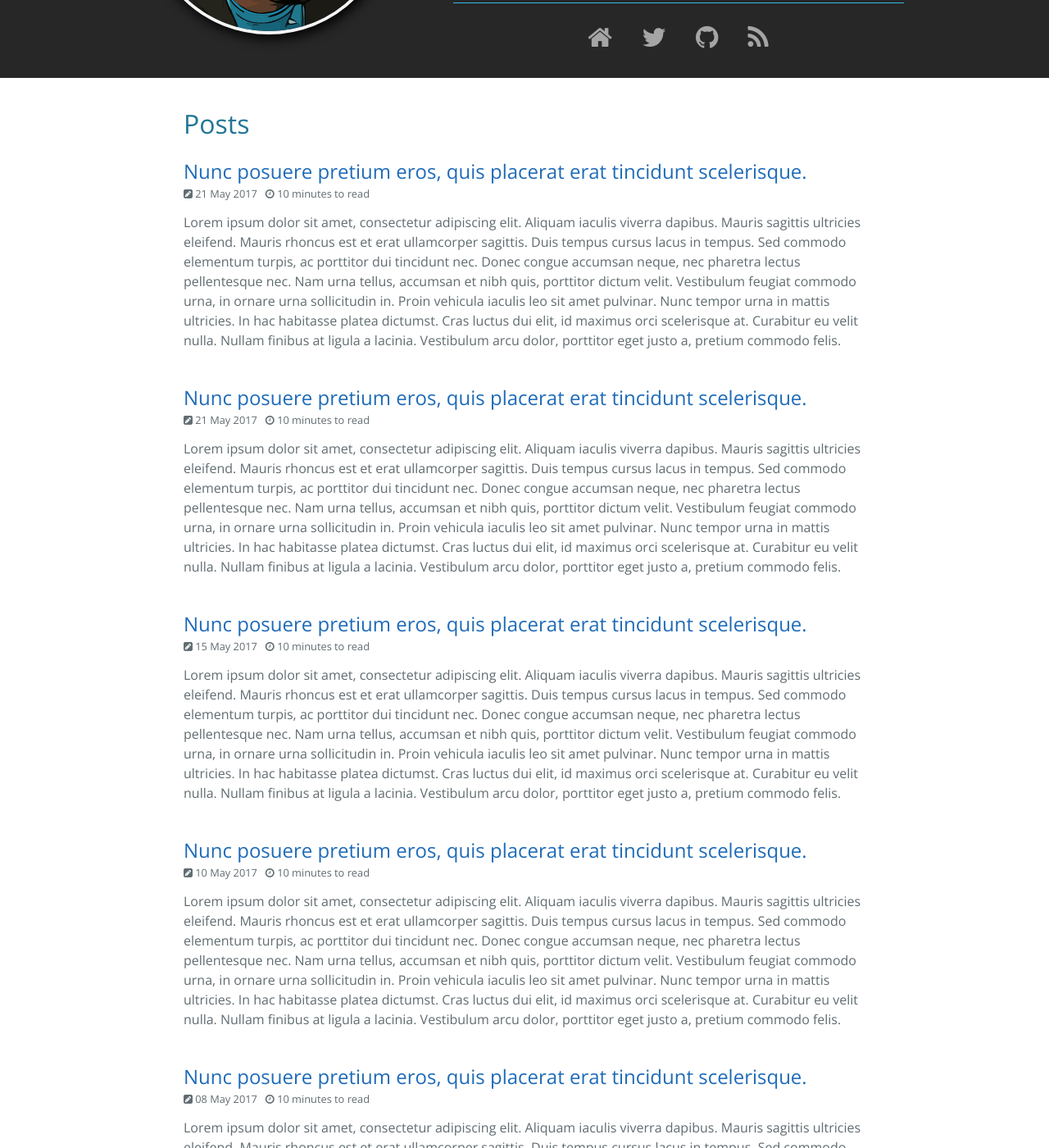
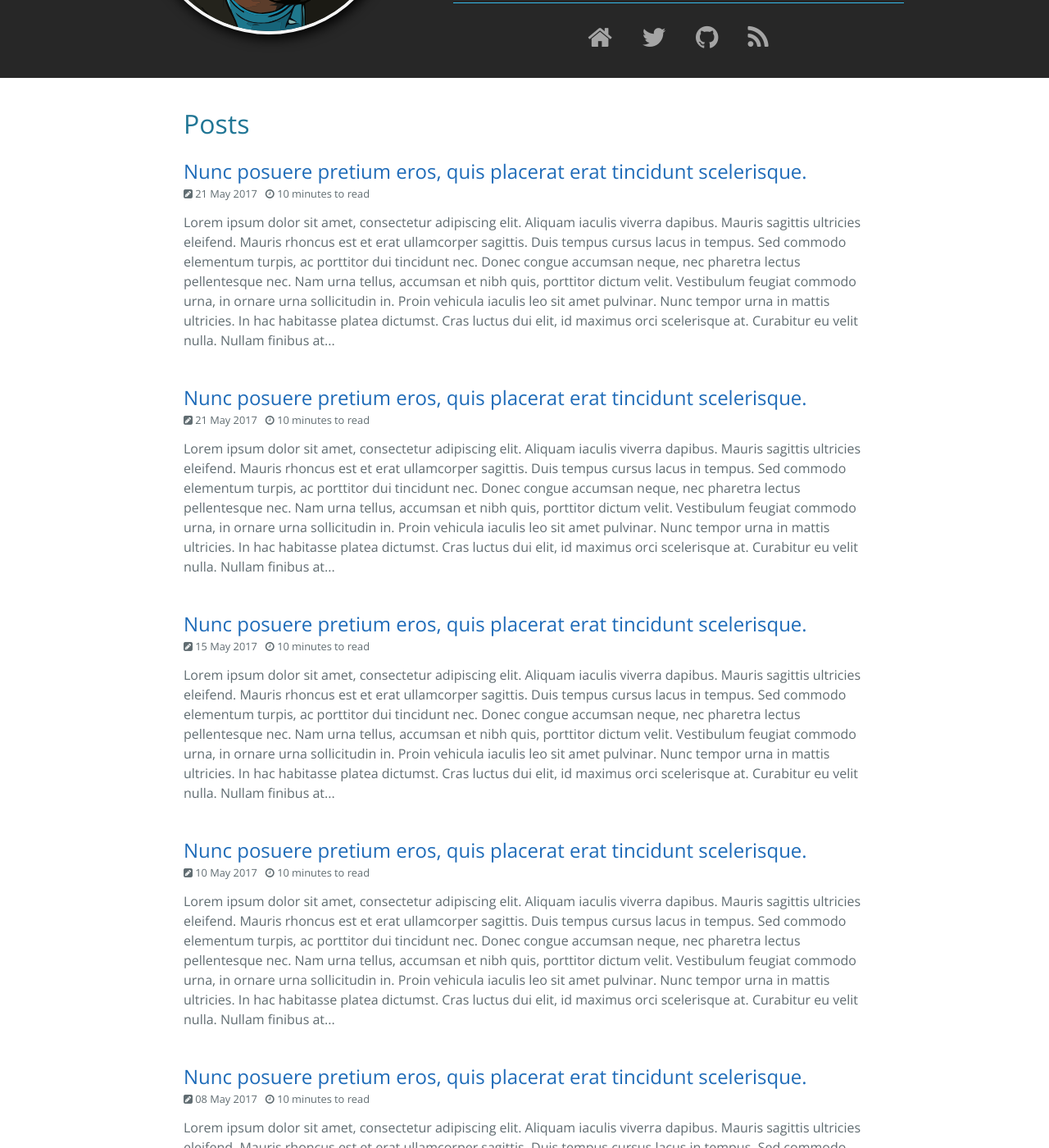
Before and after one commit to kpdowns/blog, a Jekyll site: the page built from index.html, in a window 1280 px wide and 1400 px high, scrolled down 305 px. Shown: the whole window at 82% size. Built offline with Jekyll 4.4.1, drawn with Linux system fonts in a browser that asks for light colours; the list of posts is cut into pages by our own code; some of the changed text lies outside the part shown.

Commit message:
Add ellipses to excerpts

```diff
--- a/_posts/2017-05-22-lorem-ipsum.1.markdown
+++ b/_posts/2017-05-22-lorem-ipsum.1.markdown
@@ -6,6 +6,12 @@ comments: true
 ---
 
 Lorem ipsum dolor sit amet, consectetur adipiscing elit. Aliquam iaculis viverra dapibus. Mauris sagittis ultricies eleifend. Mauris rhoncus est et erat ullamcorper sagittis. Duis tempus cursus lacus in tempus. Sed commodo elementum turpis, ac porttitor dui tincidunt nec. Donec congue accumsan neque, nec pharetra lectus pellentesque nec. Nam urna tellus, accumsan et nibh quis, porttitor dictum velit. Vestibulum feugiat commodo urna, in ornare urna sollicitudin in. Proin vehicula iaculis leo sit amet pulvinar. Nunc tempor urna in mattis ultricies. In hac habitasse platea dictumst. Cras luctus dui elit, id maximus orci scelerisque at. Curabitur eu velit nulla. Nullam finibus at ligula a lacinia. Vestibulum arcu dolor, porttitor eget justo a, pretium commodo felis.
+
+{% highlight c# %}
+public class Test {
+    public string TestProperty { get; set; }
+}
+{% endhighlight %}
 
 ## In sodales leo id auctor vehicula.
 In nec dictum mauris. Cras nisi felis, interdum nec elit et, tempor condimentum arcu. Mauris quis tellus ac risus congue viverra. Pellentesque habitant morbi tristique senectus et netus et malesuada fames ac turpis egestas. Etiam laoreet venenatis sagittis. Vestibulum ac est eleifend, placerat tellus in, lobortis purus. Quisque non tempus eros. Integer nisi ante, eleifend eget lorem eu, rhoncus commodo risus. Duis lacinia ex ut interdum feugiat. Vestibulum consectetur nec mauris ac condimentum. Curabitur gravida ante sit amet nisi blandit, blandit vulputate velit efficitur. Donec non interdum sem.
--- a/index.html
+++ b/index.html
@@ -22,7 +22,9 @@ title: {{ site.name }}
               {% endif %} to read
             </span>
           </div>
-          <div class="post-excerpt">{{ post.excerpt }}</div>
+          <div class="post-excerpt">
+            {{ post.excerpt | strip_html | truncatewords: 100 }}
+          </div>
         </div>
 
         {% endfor %}
```
